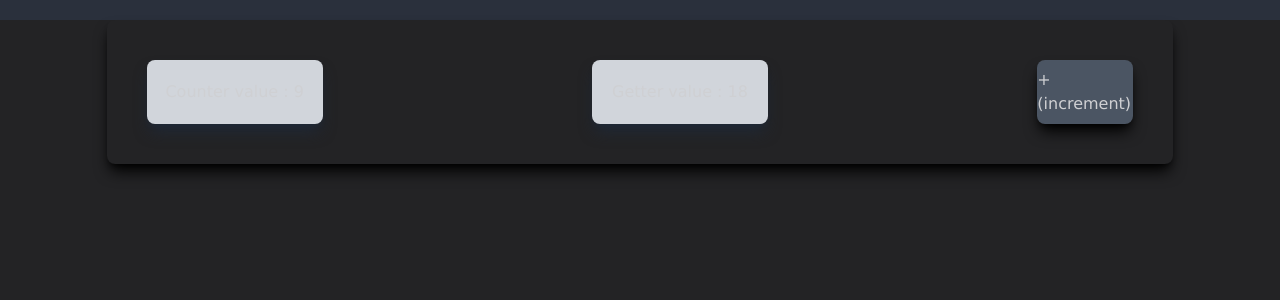
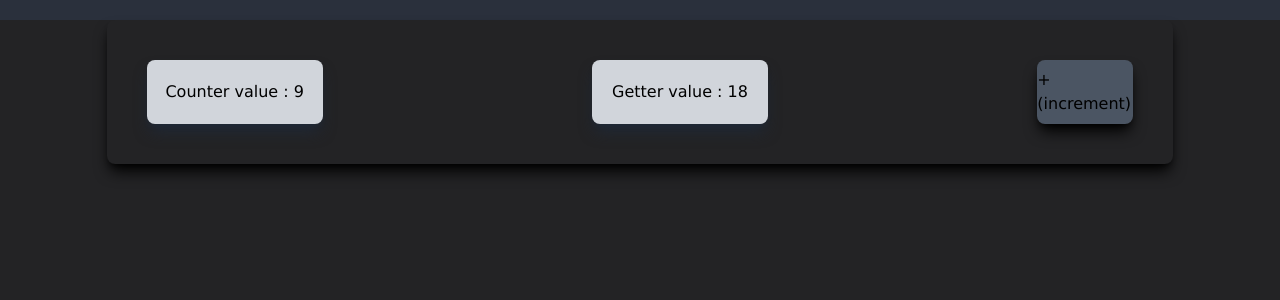
Before and after one commit to Coss3-io/web3, a Vue app: page / in a window 1280 px wide. Shown: the top 300 px of the page. Built offline with nearby package versions, Linux system fonts and the light colour scheme; what @kyvg/vue3-notification would draw is missing.

Commit message:
Updating font color

```diff
--- a/src/component/TestComponent.vue
+++ b/src/component/TestComponent.vue
@@ -3,20 +3,20 @@
     class="p-10 flex justify-between w-10/12 shadow-lg shadow-black m-auto rounded-lg mt-5"
   >
     <div
-      class="h-16 w-44 bg-gray-300 shadow-lg shadow-gray-800 rounded-lg flex items-center justify-center"
+      class="h-16 text-black w-44 bg-gray-300 shadow-lg shadow-gray-800 rounded-lg flex items-center justify-center"
       data-testid="counter"
     >
       Counter value : {{ testStore.test }}
     </div>
     <div
-      class="h-16 w-44 bg-gray-300 shadow-lg shadow-gray-800 rounded-lg flex items-center justify-center"
+      class="h-16 text-black w-44 bg-gray-300 shadow-lg shadow-gray-800 rounded-lg flex items-center justify-center"
       data-testid="getter"
     >
       Getter value : {{ testStore[TestGetters.Test] }}
     </div>
     <div
         @click="testStore[TestActions.Increment]"
-      class="cursor-pointer h-16 w-24 bg-gray-600 shadow-lg shadow-black rounded-lg flex items-center justify-center active:shadow-none hover:shadow-black/50 transition-all"
+      class="cursor-pointer text-black h-16 w-24 bg-gray-600 shadow-lg shadow-black rounded-lg flex items-center justify-center active:shadow-none hover:shadow-black/50 transition-all"
       data-testid="increment"
 
     >
```
